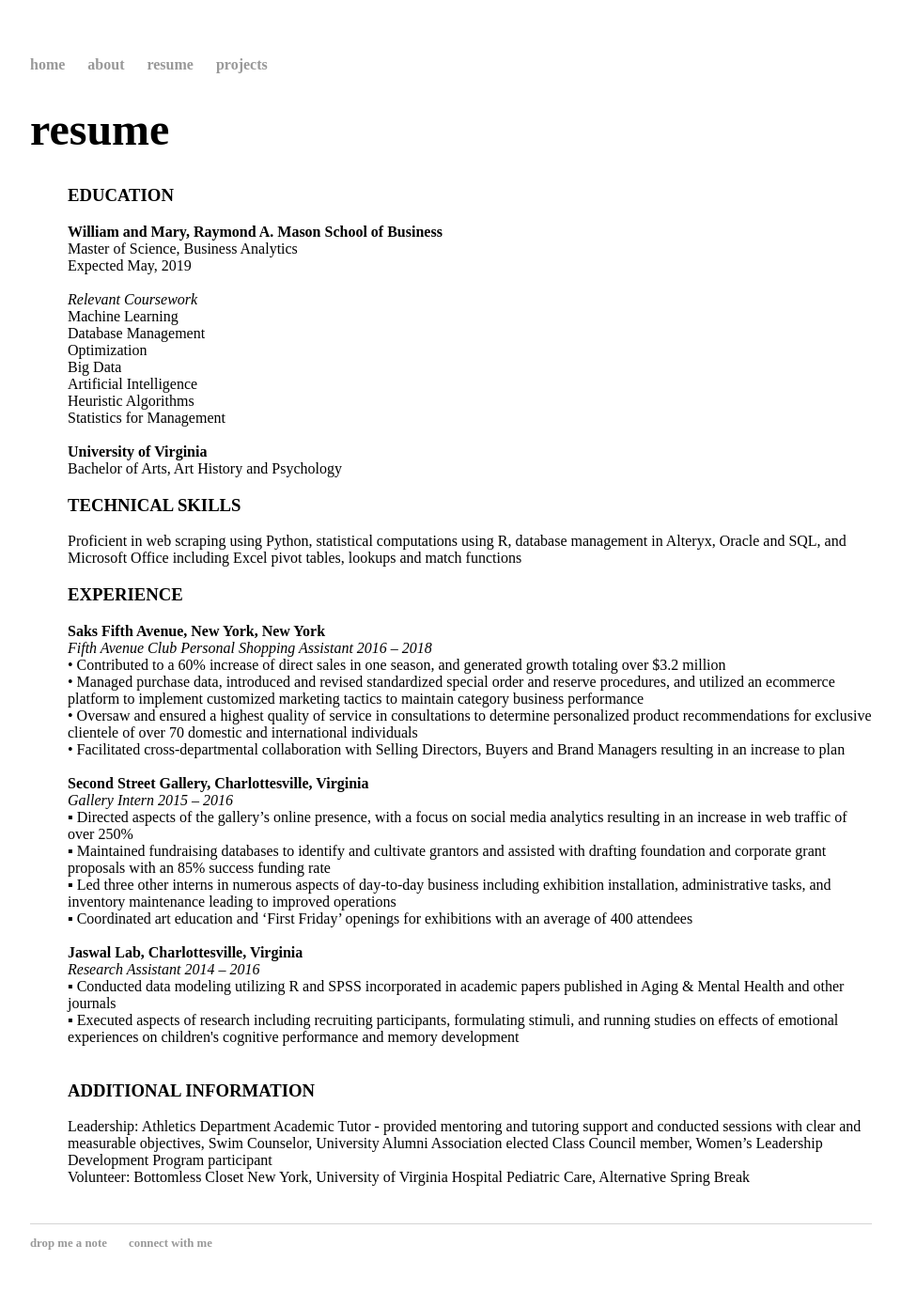
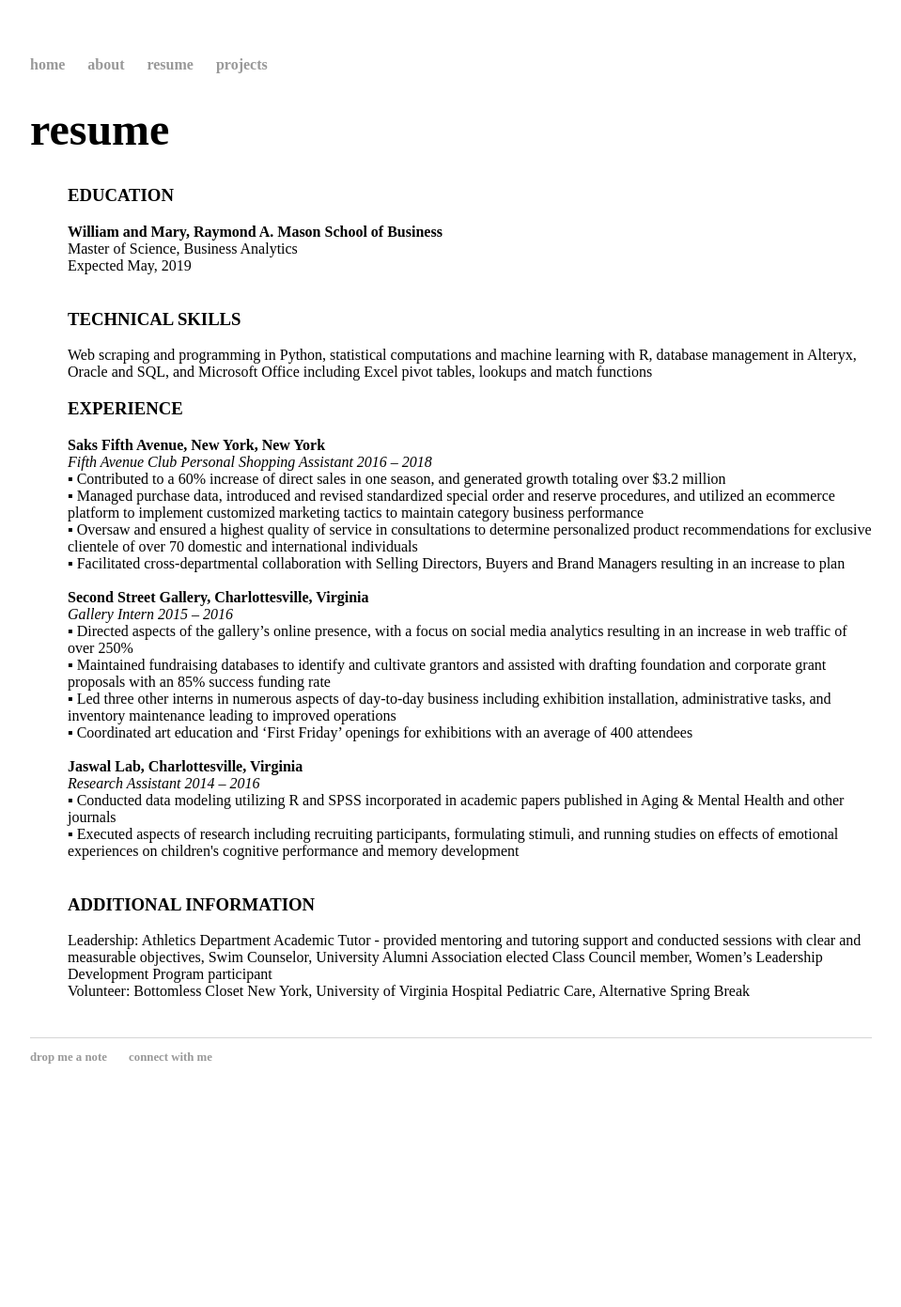
Before and after one commit to amanda-t2/amanda-t2.github.io, a Jekyll site: the page built from resume/index.html, in a window 1280 px wide. Shown: the whole page at 94% size, without its empty margins (160-1119 px from the left). Built offline with Jekyll 4.4.1, drawn with Linux system fonts in a browser that asks for light colours; after the commit the page ends 1193 px from its top, so only the background shows below that.

Commit message:
Update index.html

```diff
--- a/resume/index.html
+++ b/resume/index.html
@@ -9,29 +9,18 @@
 		Master of Science, Business Analytics<br>
 		Expected May, 2019 <br>
 		<br>
-		<i> Relevant Coursework </i> <br>
-Machine Learning<br>
-Database Management<br>
-Optimization<br>
-Big Data<br>
-Artificial Intelligence<br>
-Heuristic Algorithms<br>
-Statistics for Management<br>
-<br>
-<strong> University of Virginia </strong> <br>
-Bachelor of Arts, Art History and Psychology<br>
 
 		<h3> TECHNICAL SKILLS </h3>
-Proficient in web scraping using Python, statistical computations using R, database management in Alteryx, Oracle and
+Web scraping and programming in Python, statistical computations and machine learning with R, database management in Alteryx, Oracle and
 SQL, and Microsoft Office including Excel pivot tables, lookups and match functions
 
 		<h3> EXPERIENCE </h3>
 <strong> Saks Fifth Avenue, New York, New York </strong> <br>
 		<i> Fifth Avenue Club Personal Shopping Assistant 2016 – 2018 </i><br>
-• Contributed to a 60% increase of direct sales in one season, and generated growth totaling over $3.2 million <br>
-• Managed purchase data, introduced and revised standardized special order and reserve procedures, and utilized an ecommerce platform to implement customized marketing tactics to maintain category business performance <br>
-• Oversaw and ensured a highest quality of service in consultations to determine personalized product recommendations for exclusive clientele of over 70 domestic and international individuals <br>
-• Facilitated cross-departmental collaboration with Selling Directors, Buyers and Brand Managers resulting in an increase to plan <br>
+▪ Contributed to a 60% increase of direct sales in one season, and generated growth totaling over $3.2 million <br>
+▪ Managed purchase data, introduced and revised standardized special order and reserve procedures, and utilized an ecommerce platform to implement customized marketing tactics to maintain category business performance <br>
+▪ Oversaw and ensured a highest quality of service in consultations to determine personalized product recommendations for exclusive clientele of over 70 domestic and international individuals <br>
+▪ Facilitated cross-departmental collaboration with Selling Directors, Buyers and Brand Managers resulting in an increase to plan <br>
 	<br>
 <strong> Second Street Gallery, Charlottesville, Virginia </strong> <br>
 <i> Gallery Intern 2015 – 2016 </i><br>
```
